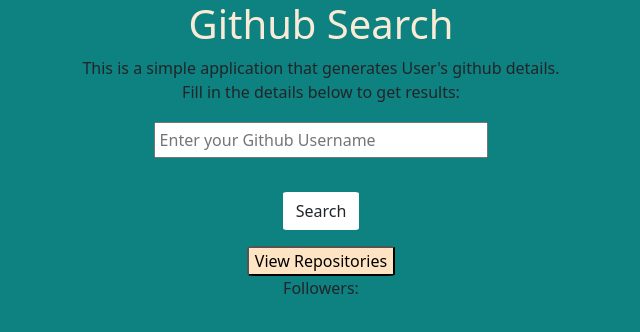
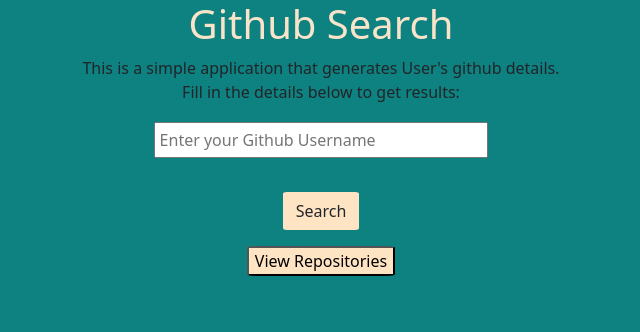
Before and after one commit to Kabere34/Github-Search, an Angular app: page / in a window 1280 px wide. Shown: the top 332 px of the page, without its empty margins (319-959 px from the left). Built offline with nearby package versions, Linux system fonts and the light colour scheme.

Commit message:
add background color to cards

```diff
--- a/src/app/profile/profile.component.css
+++ b/src/app/profile/profile.component.css
@@ -7,8 +7,11 @@
   border-radius: 5%;
   background-color: bisque;
 }
+.card {
+  background-color: bisque;
+}
 h1 {
-  color: antiquewhite;
+  color: rgb(249, 228, 201);
 }
 a {
   text-decoration: none;
--- a/src/app/profile/profile.component.html
+++ b/src/app/profile/profile.component.html
@@ -23,7 +23,7 @@
         </div>
 
         <button
-          class="btn mt-2 pd-3 bg-white"
+          class="btn mt-2 pd-3"
           role="button"
           (click)="gitSearch(val.value)"
         >
@@ -40,7 +40,6 @@
           View Repositories
         </button>
         <div class="row">
-          <p><span>Followers:</span>{{ user?.followers }}</p>
           <div class="col pt-1 m-2 text-center" *ngFor="let repo of repos">
             <div class="card">
               <h2><span>Repository name:</span> {{ repo.name }}</h2>
```
